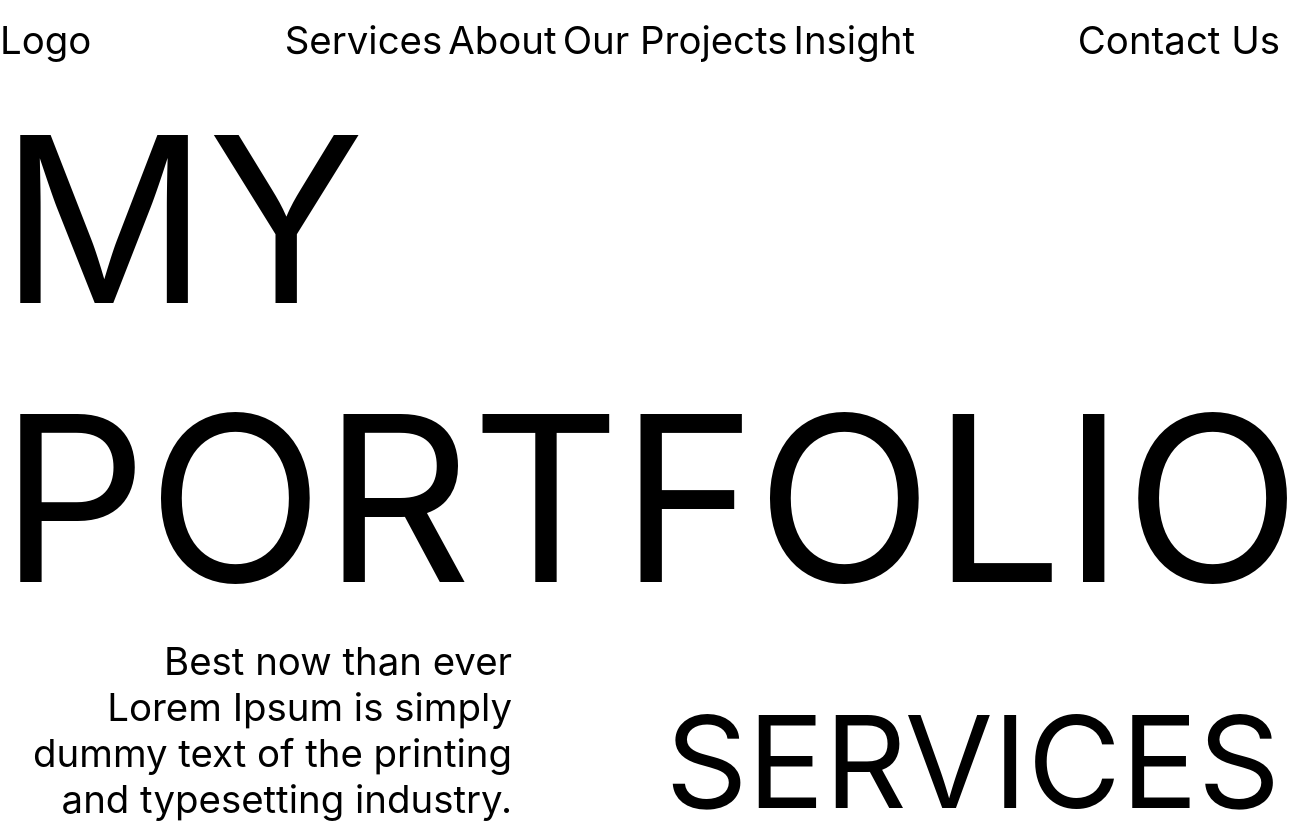
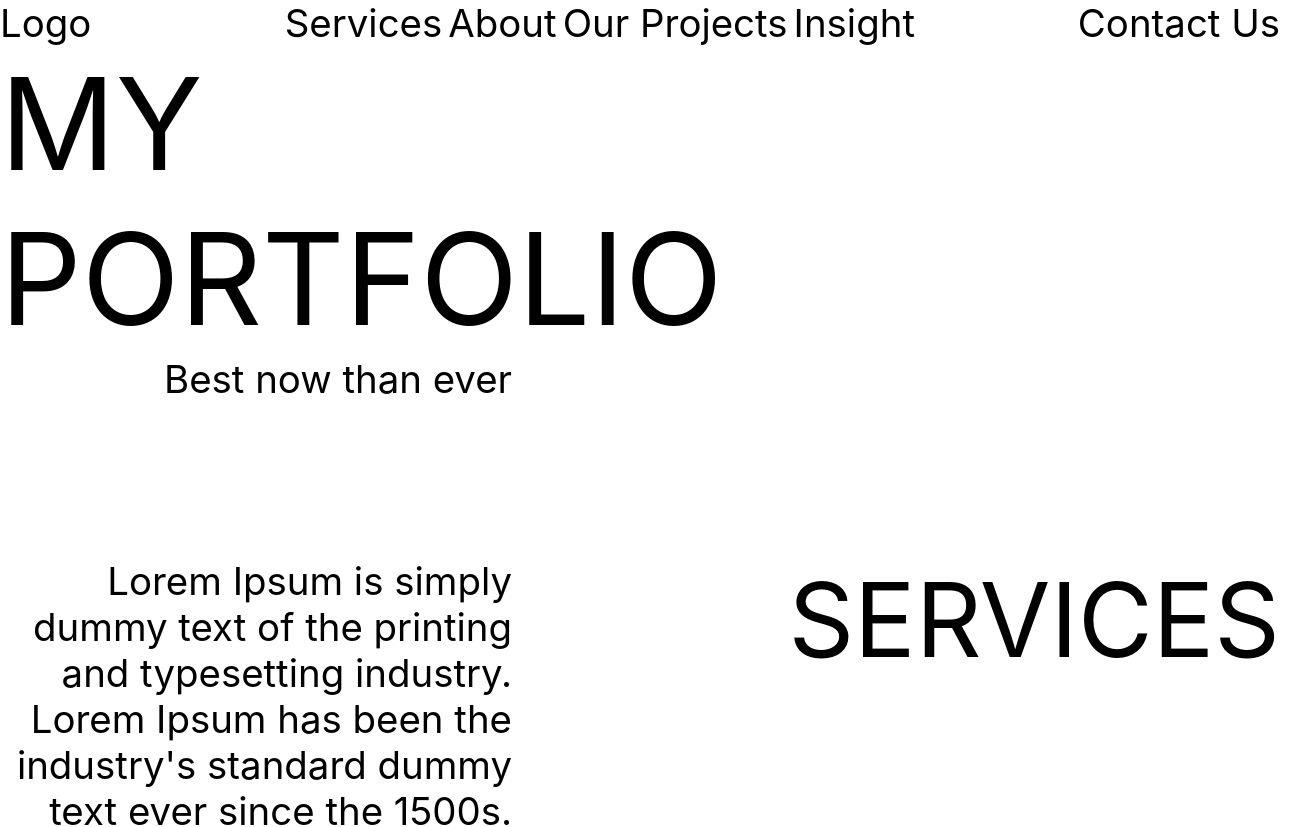
Before and after one commit to Alejandraj0rge/project-avocado, a React (Create React App) app: page / in a window 1280 px wide. Shown: the top 827 px of the page, 1301 px wide, since content can reach past the window. Built offline with nearby package versions, Linux system fonts and the light colour scheme.

Commit message:
2022-12-12 4:28PM

```diff
--- a/src/App.css
+++ b/src/App.css
@@ -42,7 +42,7 @@
 	justify-content: space-between;
 	align-items: center;
 	display: flex;
-	height:10vh;
+	height:max-content;
 }
 
 #top-menu-1 {
@@ -69,12 +69,12 @@
 }
 
 .title {
-	font-size: 18vw;
+	font-size: 10vw;
 	text-align: left;
 }
 
 .title-1 {
-	font-size: 10vw;
+	font-size: 8vw;
 }
 
 .sub-title {
```
